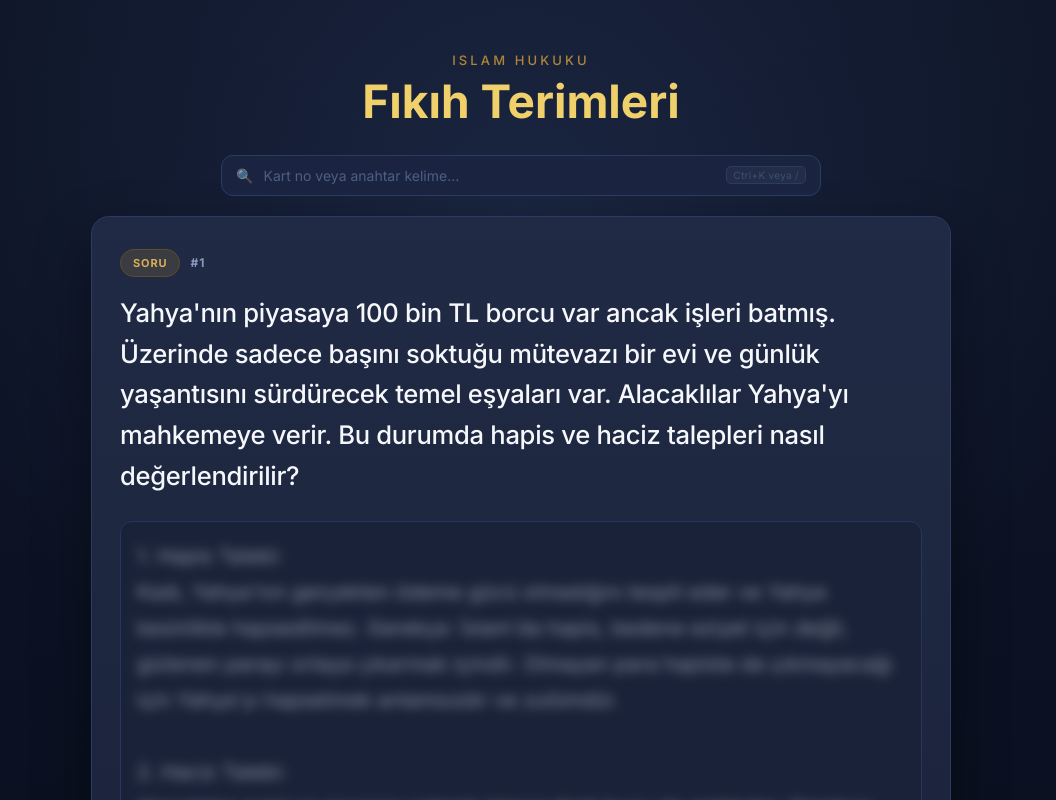
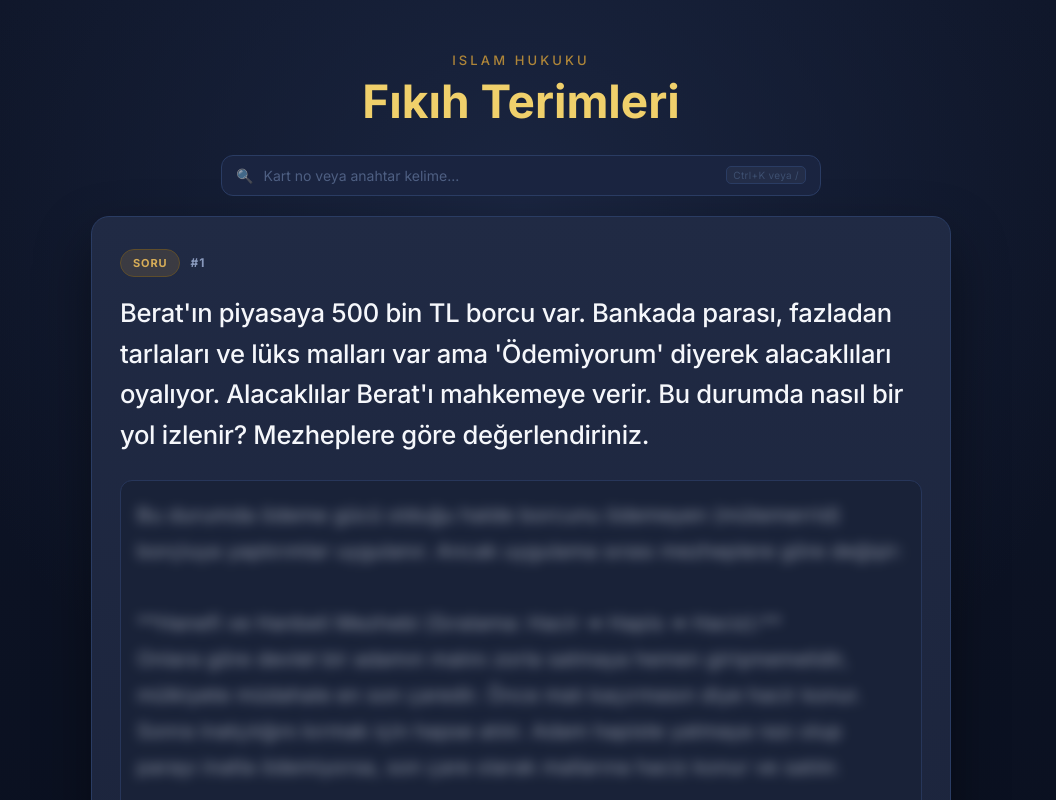
Before and after one commit to ozkanbahadir00-dev/Talib_ul_melekei_f-k-h, a React (Vite) app: page / in a window 1280 px wide. Shown: the top 800 px of the page, without its empty margins (119-1175 px from the left). Built offline with nearby package versions, Linux system fonts and the light colour scheme.

Commit message:
Add card-64 about debt enforcement procedures by madhab
Agent-Logs-Url: https://github.com/ozkanbahadir00-dev/Talib_ul_melekei_f-k-h/sessions/9652fc0c-7fde-43b2-b28e-2e8645514c75

Co-authored-by: ozkanbahadir00-dev <270357242+ozkanbahadir00-dev@users.noreply.github.com>

```diff
--- a/src/data/studyData.ts
+++ b/src/data/studyData.ts
@@ -844,6 +844,19 @@ export const studyCards: StudyCard[] = [
       "sourceRight": "Hapis talebi reddedilir (hapis eziyet için değil parayı çıkarmak içindir). Haciz talebi reddedilir (asli ihtiyaçlar haczedilemez). Yahya'ya mühlet verilir.",
       "sourceType": "question"
     }
+  },
+  {
+    "id": "card-64",
+    "mode": "question",
+    "badge": "SORU",
+    "shown": "Berat'ın piyasaya 500 bin TL borcu var. Bankada parası, fazladan tarlaları ve lüks malları var ama 'Ödemiyorum' diyerek alacaklıları oyalıyor. Alacaklılar Berat'ı mahkemeye verir. Bu durumda nasıl bir yol izlenir? Mezheplere göre değerlendiriniz.",
+    "answer": "Bu durumda ödeme gücü olduğu halde borcunu ödemeyen (mütemerrid) borçluya yaptırımlar uygulanır. Ancak uygulama sırası mezheplere göre değişir:\n\n**Hanefi ve Hanbeli Mezhebi (Sıralama: Hacir ➔ Hapis ➔ Haciz):**\nOnlara göre devlet bir adamın malını zorla satmaya hemen girişmemelidir, mülkiyete müdahale en son çaredir. Önce malı kaçırmasın diye hacir konur. Sonra inatçılığını kırmak için hapse atılır. Adam hapiste yatmaya razı olup parayı inatla ödemiyorsa, son çare olarak mallarına haciz konur ve satılır.\n\n**Maliki ve Şafii Mezhebi (Sıralama: Hacir ➔ Haciz ➔ Hapis):**\nOnlara göre ise asıl olan borcun ödenmesidir, adamı hapiste çürütmenin alemi yoktur. Önce mal kaçırmasını önlemek için hacir konur. Ardından adam hapse atılmadan doğrudan mallarına haciz konur ve satılarak borç ödenir. Eğer mallar borcu karşılamazsa veya gizlediği başka paralar olduğu düşünülüyorsa, o zaman kalan kısmı ödemeye zorlamak için hapse atılır.",
+    "reveal": "toggle",
+    "original": {
+      "sourceLeft": "Berat'ın piyasaya 500 bin TL borcu var. Bankada parası, fazladan tarlaları ve lüks malları var ama 'Ödemiyorum' diyerek alacaklıları oyalıyor. Alacaklılar Berat'ı mahkemeye verir. Bu durumda nasıl bir yol izlenir her iki mezhebe göre değerlendirelim.",
+      "sourceRight": "Hanefi/Hanbeli: Hacir -&gt; Hapis -&gt; Haciz. Maliki/Şafii: Hacir -&gt; Haciz -&gt; Hapis.",
+      "sourceType": "question"
+    }
   }
 ];
 
```
